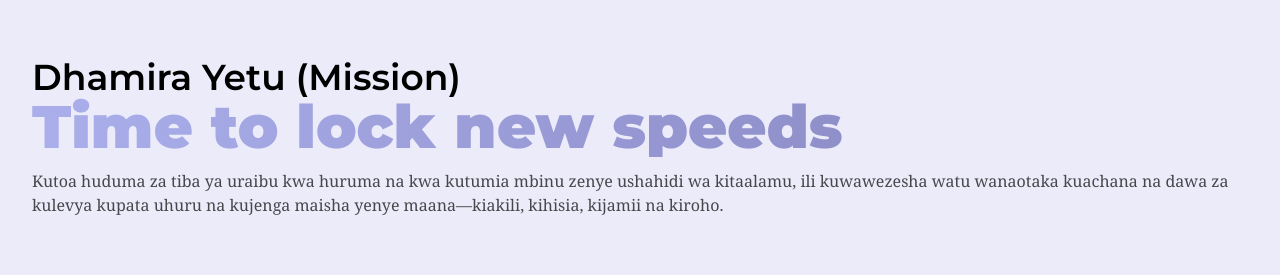
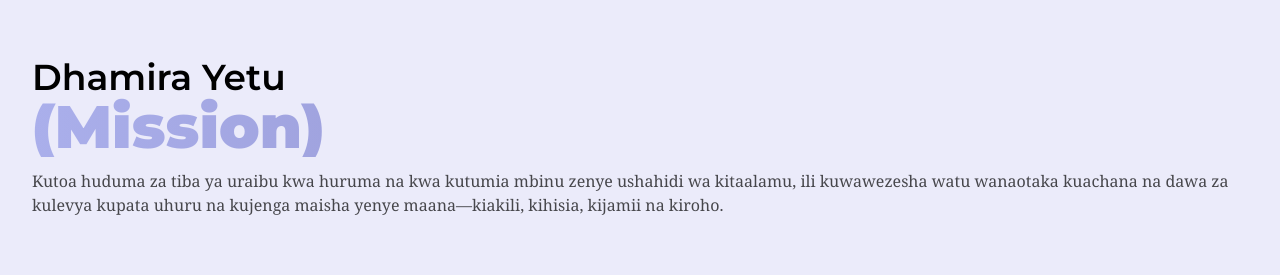
Before and after one commit to nextdev42/Pilimissana, a Gatsby site: page /about in a window 1280 px wide. Shown: the part 3823-4098 px from the top of the page. Built offline with nearby package versions, Linux system fonts and the light colour scheme; Gatsby itself is replaced by a stand-in of ours.

Commit message:
Update aboutPage.js

```diff
--- a/src/components/about/aboutPage.js
+++ b/src/components/about/aboutPage.js
@@ -43,9 +43,9 @@ const WorkPage = () => {
       </Fade>
 
       <div className="mt-10 px-8">
-        <h2 className="text-black text-4xl font-semibold">Dhamira Yetu (Mission)</h2>
+        <h2 className="text-black text-4xl font-semibold">Dhamira Yetu</h2>
         <h3 className="text-black text-6xl font-bold xxs:text-2xl xs:text-3xl sm:text-5xl lg:text-6xl text-gradient bg-gradient-to-r from-pink to-purple">
-          Time to lock new speeds
+          (Mission)
         </h3>
 
         <p className="text-black opacity-70 font-normal mt-3 text-xs xxs:text-xs xs:text-xs sm:text-xs md:text-sm lg:text-lg">
```
